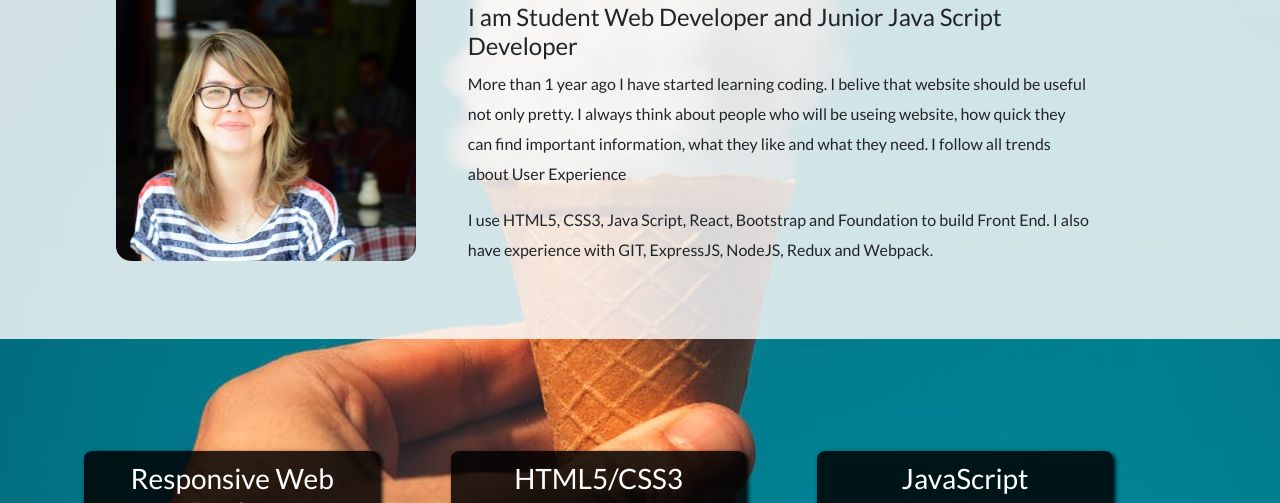
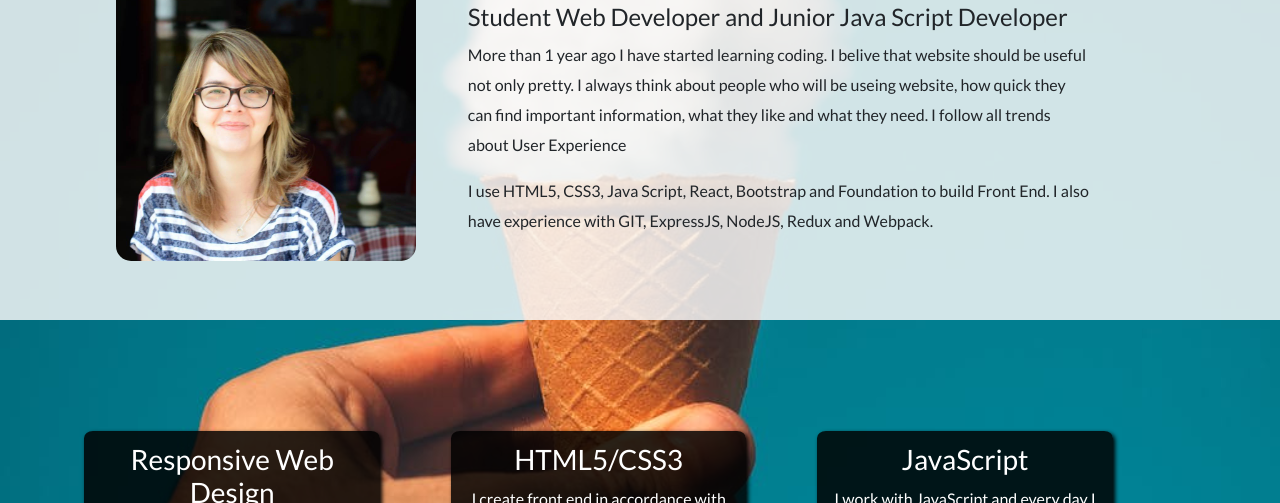
Before and after one commit to MaraBl/martablaszczak.github.io, a website: page index.html in a window 1280 px wide. Shown: the part 597-1100 px from the top of the page. Drawn offline with nearby package versions, Linux system fonts and the light colour scheme.

Commit message:
improve text

```diff
--- a/index.html
+++ b/index.html
@@ -51,7 +51,7 @@
             </div>
             <div data-aos="fade-up" class=" col-lg-7 col-md-12 ">
               <h2>Marta Błaszczak</h2>
-              <h4>I am Student Web Developer and Junior Java Script Developer</h4>
+              <h4>Student Web Developer and Junior Java Script Developer</h4>
               <p>More than 1 year ago I have started learning coding. I belive that website should be useful not only pretty. I always think about people who will be useing website, how quick they can find important information, what they like and what they need. I follow all trends about User Experience</p>
               <p>I use HTML5, CSS3, Java Script, React, Bootstrap and Foundation to build Front End. I also have experience with GIT, ExpressJS, NodeJS, Redux and Webpack.<p>
             </div>
```
